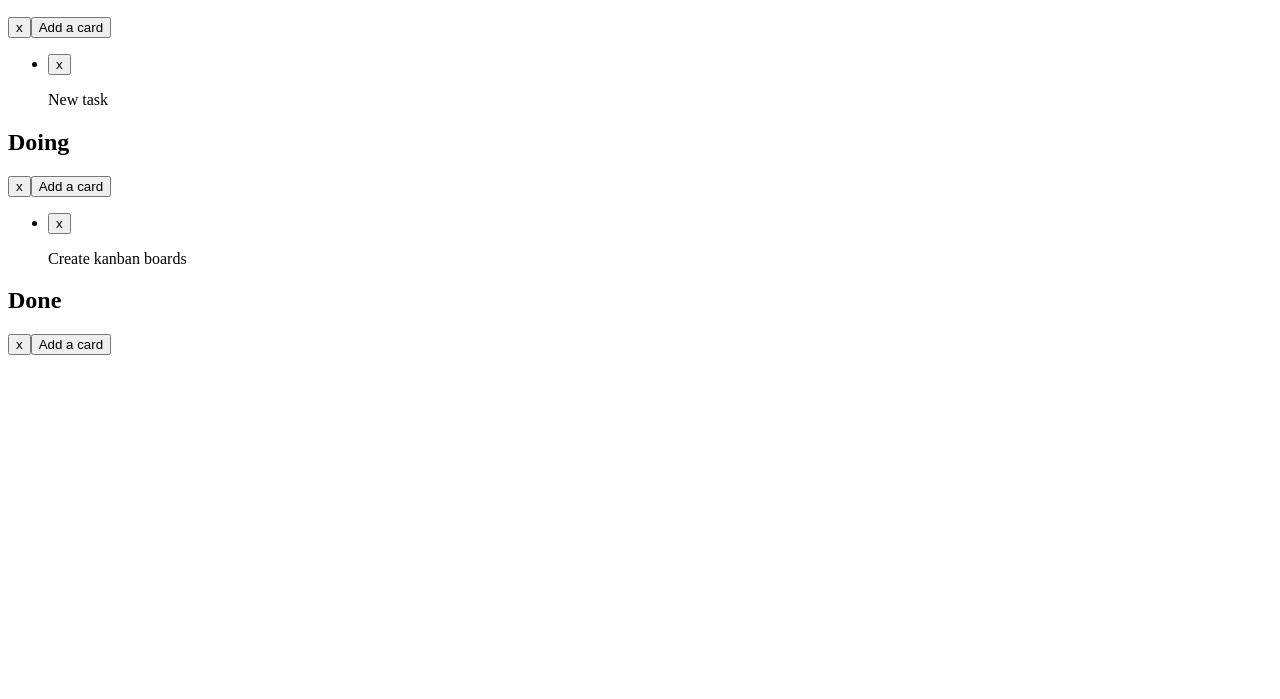
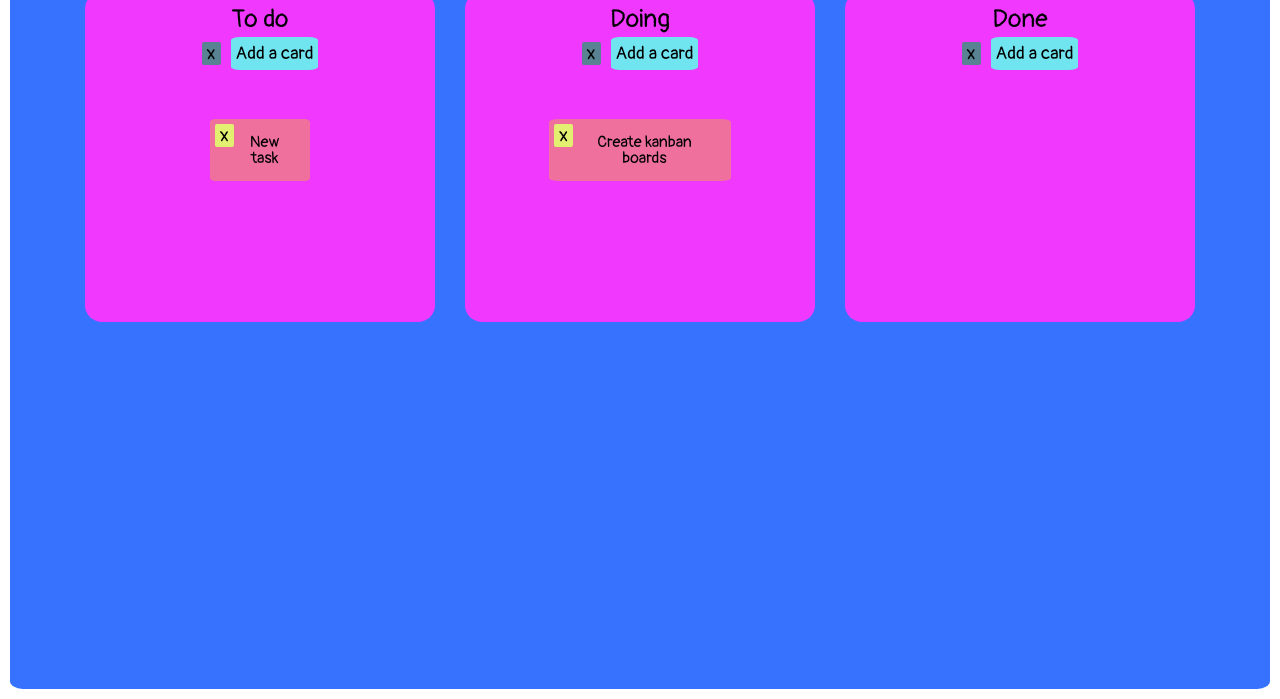
Before and after one commit to Julita45/zadanie-11.6-kanban-board, a website: page index.html in a window 1280 px wide. Shown: the part 151-850 px from the top of the page. Before the commit the page ends 800 px from the top, so only its background shows below. Drawn offline with nearby package versions, Linux system fonts and the light colour scheme.

Commit message:
Add style

```diff
--- /dev/null
+++ b/css/reset.css
@@ -0,0 +1,34 @@
+html, body, div, span, applet, object, iframe, h1, h2, h3, h4, h5, h6, p, blockquote, pre, a, abbr, acronym, address, big, cite, code, del, dfn, em, img, ins, kbd, q, s, samp, small, strike, strong, sub, sup, tt, var, b, u, i, center, dl, dt, dd, ol, ul, li, fieldset, form, label, legend, table, caption, tbody, tfoot, thead, tr, th, td, article, aside, canvas, details, embed, figure, figcaption, footer, header, hgroup, menu, nav, output, ruby, section, summary, time, mark, audio, video {
+	margin: 0;
+  	padding: 0;
+	border: 0;
+	font-size: 100%;
+	font: inherit;
+	vertical-align: baseline;
+}
+
+article, aside, details, figcaption, figure, footer, header, hgroup, menu, nav, section {
+  	display: block;
+}
+
+body {
+  	line-height: 1;
+}
+
+ul, ol {
+  	list-style: none;
+}
+
+blockquote, q {
+  	quotes: none;
+}
+
+blockquote:before, blockquote:after, q:before, q:after {
+	content: '';
+  	content: none;
+}
+
+table {
+	border-collapse: collapse;
+	border-spacing: 0;
+}
--- a/index.html
+++ b/index.html
@@ -3,7 +3,8 @@
 <head>
     <meta charset="utf-8">
     <title>Kanban board</title>
-    <link rel="stylesheet" href="style.css">
+    <link rel="stylesheet" type="text/css" href="css/reset.css">
+    <link rel="stylesheet" href="css/style.css">
 </head>
 <body>
 	<div id="board" class="board">
@@ -13,6 +14,6 @@
 	</div>
     <script src="https://code.jquery.com/jquery-3.0.0.min.js" integrity="sha256-JmvOoLtYsmqlsWxa7mDSLMwa6dZ9rrIdtrrVYRnDRH0=" crossorigin="anonymous"></script>
     <script   src="https://code.jquery.com/ui/1.11.4/jquery-ui.min.js"   integrity="sha256-xNjb53/rY+WmG+4L6tTl9m6PpqknWZvRt0rO1SRnJzw="   crossorigin="anonymous"></script>
-    <script type="text/javascript" src="script.js"></script>
+    <script type="text/javascript" src="js/script.js"></script>
 </body>
 </html>
--- /dev/null
+++ b/sass/style.scss
@@ -0,0 +1,85 @@
+@import url('https://fonts.googleapis.com/css?family=Pangolin');
+body {
+	font-family: 'Pangolin', cursive;
+
+	.board {
+		background-color: #3772FF;
+		border-radius: 1%;
+		margin: 10px;
+		padding: 15px;
+		text-align: center;
+		height: 100vh;
+
+		h1 {
+			padding: 10px;
+			font-size: 40px;
+		}
+
+		button {
+			margin: 5px;
+			padding: 5px;
+			background-color: #70E4EF;
+			border: none;
+			border-radius: 10%;
+			font-family: 'Pangolin', cursive;
+			font-size: 18px;
+		}
+
+		.btn-delete {
+			padding: 0 5px;
+			background-color: #598392;
+		}
+
+		.column-container {
+		display: flex;
+		flex-direction: row;
+		align-items: center;
+		justify-content: center;
+		flex-wrap: wrap;
+
+			.column {
+				display: inline-block;
+				background-color: #F038FF;
+				border-radius: 5%;
+				margin: 15px;
+				padding: 15px;
+				min-height: 300px;
+				min-width: 250px;
+				width: 25vw;
+
+				h2 {
+					font-style: bold;
+					font-size: 25px;
+				}
+
+				.column-card-list {
+					min-height: 150px;
+					display: flex;
+					flex-direction: row;
+					align-items: center;
+					justify-content: center;
+					flex-wrap: wrap;
+
+					.card {
+						list-style-type: none;
+						background-color: #EF709D;
+						border-radius: 5%;
+						margin: 15px;
+						min-width: 15%;
+						max-width: 80%;
+
+						p {
+							padding: 10px;
+							margin: 5px 10px;
+						}
+
+						.btn-delete {
+							background-color: #E2EF70;
+							float: left;
+						}
+					}
+				}
+			}
+		}
+	}
+}
```
Also changed, not shown: js/script.js (renamed from script.js, +6 -6 lines), package.json (added, +35 -0 lines), css/style.css (added), style.css (deleted), style.scss (deleted), 1 other file.
